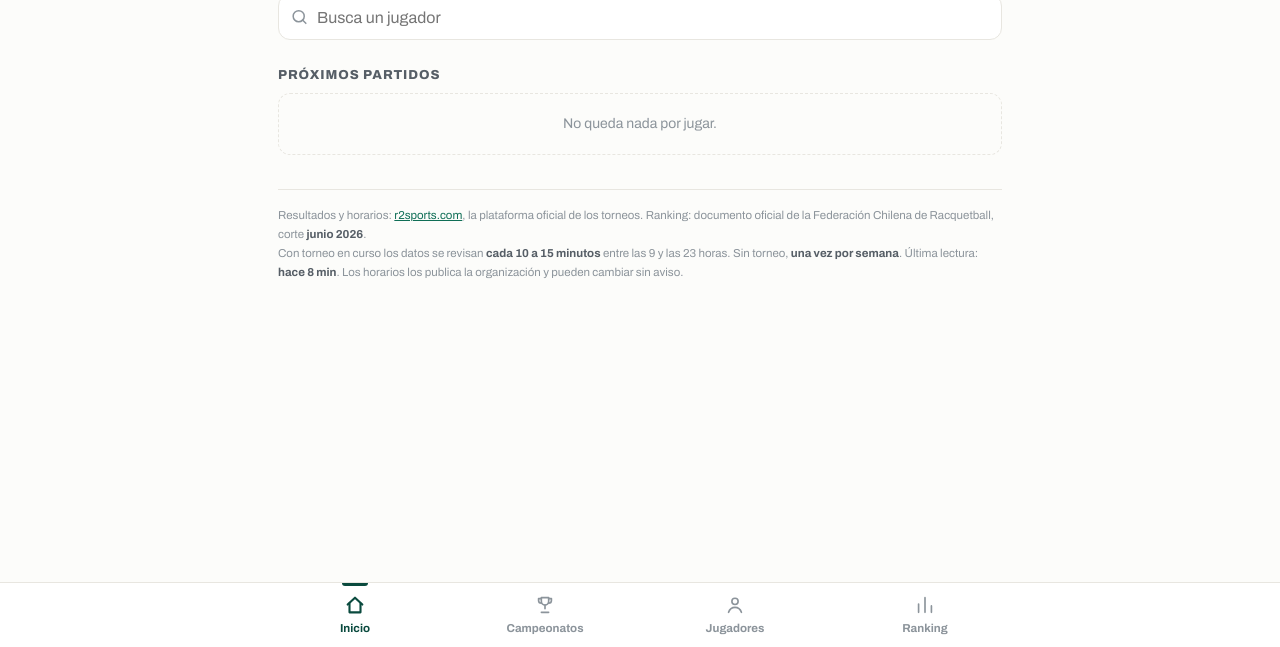
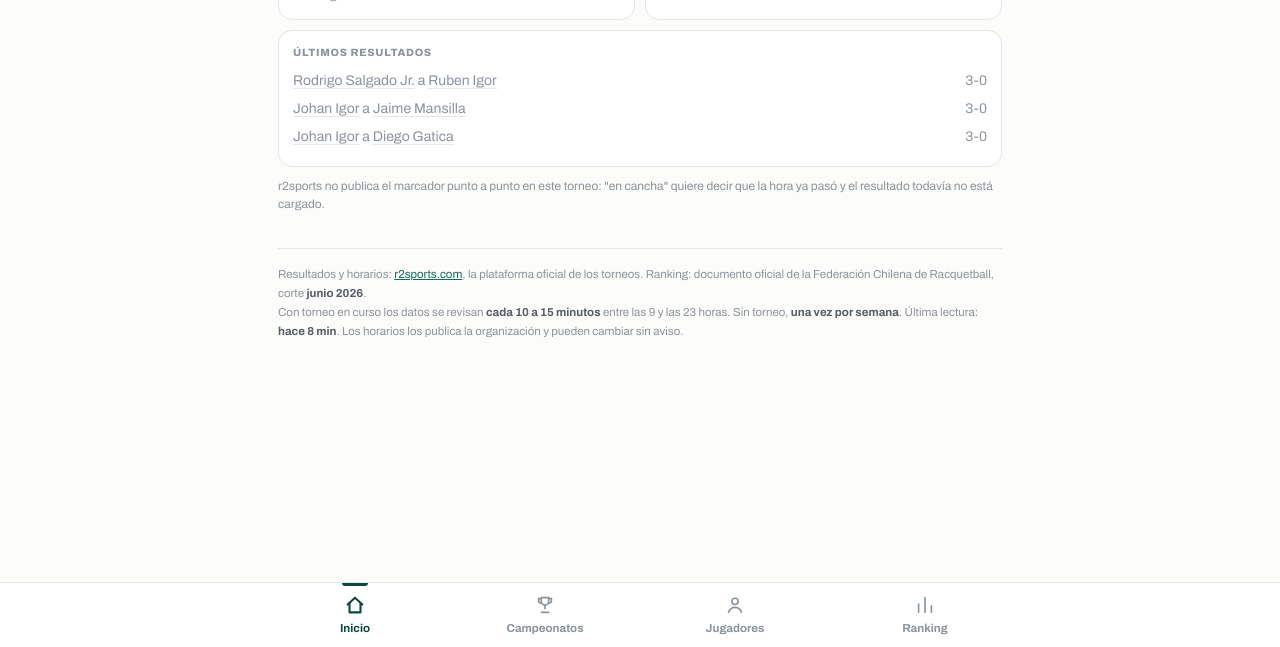
Before and after one commit to fabmarti15/circuito-racquetball, a website: page index.html in a window 1280 px wide. Shown: the part 153-800 px from the top of the page. Drawn offline with Linux system fonts and the light colour scheme; no server answers.

Commit message:
Portada tipo tablero
- Se va el titular 'Hay torneo jugandose' y el buscador de la portada, que ocupaba
  el mejor espacio: buscar vive en la pestana Jugadores.
- Cuadros de distinto tamano. Con torneo: en cancha en naranja, siguiente con la
  hora grande, cuantos quedan, cuantos se jugaron y los ultimos resultados.
- Sin torneo: podio 1-2-3 de Singles Open y de Singles Damas con los puntos
  oficiales, categorias, jugadores y los campeones de la ultima fecha.
- Los campeones de la portada salen de la fecha mas reciente que SI tenga podios:
  si el ultimo torneo termino sin resumen publicado, la tarjeta quedaba vacia.

```diff
--- a/index.html
+++ b/index.html
@@ -107,6 +107,35 @@
   .li.top{background:var(--oro-soft)}
   .cards{display:grid;grid-template-columns:1fr;gap:9px;margin-top:8px}
   @media (min-width:560px){ .cards{grid-template-columns:1fr 1fr} }
+
+  /* tablero de la portada: cuadros de distinto tamaño, el grande es lo que importa */
+  .tablero{display:grid;grid-template-columns:1fr 1fr;gap:10px;margin-top:16px}
+  .t2{grid-column:span 2}
+  .tile{display:block;width:100%;text-align:left;background:var(--card);border:1px solid var(--line);border-radius:14px;padding:14px}
+  .tile:hover{border-color:var(--green-2)}
+  .tile .rot{font-size:10.5px;letter-spacing:.07em;text-transform:uppercase;font-weight:800;color:var(--ink-3);margin-bottom:7px;display:flex;align-items:center;gap:6px}
+  .tile .cifra{font-size:30px;font-weight:800;letter-spacing:-.035em;line-height:1}
+  .tile .pie{font-size:12px;color:var(--ink-3);margin-top:4px}
+  .tile.viva{background:var(--signal-soft);border-color:#F3D9CB}
+  .tile.viva .rot{color:var(--signal)}
+  .tile.viva .punto{width:7px;height:7px;border-radius:50%;background:var(--signal);animation:lat 1.8s infinite}
+  .tile.verde{background:var(--green-soft);border-color:#D8E7E0}
+  .tile.verde .rot{color:var(--green-2)}
+  .duelo{font-size:19px;font-weight:700;letter-spacing:-.015em;line-height:1.32}
+  .duelo em{font-style:normal;color:var(--ink-3);font-weight:600}
+  .duelo-pie{font-size:12px;color:var(--ink-3);margin:1px 0 0}
+  .duelo + .duelo{margin-top:9px}
+  .hora-gr{display:grid;grid-template-columns:58px 1fr;gap:12px;align-items:baseline}
+  .hora-gr b{font-size:25px;font-weight:800;letter-spacing:-.03em;font-variant-numeric:tabular-nums}
+  .podio{display:flex;align-items:baseline;gap:9px;padding:5px 0;font-size:15px}
+  .podio + .podio{border-top:1px solid var(--line-2)}
+  .podio i{font-style:normal;width:15px;font-size:12.5px;font-weight:800;color:var(--ink-3);flex:none}
+  .podio b{font-weight:600}
+  .podio span{margin-left:auto;font-variant-numeric:tabular-nums;font-weight:800;color:var(--ink-2)}
+  .podio.uno i{color:var(--oro)}
+  .podio.uno b{font-weight:800}
+  .mini{display:flex;justify-content:space-between;gap:10px;font-size:14px;padding:4px 0}
+  .mini span{color:var(--ink-3);white-space:nowrap}
   .card{display:block;width:100%;text-align:left;background:var(--card);border:1px solid var(--line);border-radius:var(--radius);padding:13px 14px}
   .card:hover{border-color:var(--green-2)}
   .card .t{font-size:11px;letter-spacing:.05em;text-transform:uppercase;font-weight:700;color:var(--ink-3)}
@@ -329,6 +358,12 @@ function catalogo() {
 }
 function torneoActivo() { return catalogo().find(function (x) { return x.estado === 'in-progress'; }) || null; }
 function ultimoJugado() { return catalogo().find(function (x) { return x.estado === 'finished'; }) || catalogo()[0] || null; }
+// Para la portada: la fecha más reciente que SÍ tenga podios publicados. Si el
+// último torneo terminó pero la Federación no cargó nada, mostrar su tarjeta vacía
+// deja la portada con cara de error.
+function ultimaConPodios() {
+  return catalogo().find(function (x) { return x.estado === 'finished' && ((x.counts || {}).finishedDivisions || 0) > 0; }) || ultimoJugado();
+}
 
 /* ---------- piezas ---------- */
 function nodoJugadores(lista, textoPlano, extra) {
@@ -433,62 +468,133 @@ function buscador(placeholder, onPick) {
   return cont;
 }
 
-/* ================= INICIO ================= */
+/* ================= INICIO: tablero ================= */
+function tile(clase, rotulo, contenido, alClic, conPunto) {
+  const t = el(alClic ? 'button' : 'div', 'tile ' + (clase || ''));
+  const r = el('div', 'rot');
+  if (conPunto) r.appendChild(el('span', 'punto'));
+  r.appendChild(el('span', null, esc(rotulo)));
+  t.appendChild(r);
+  t.appendChild(contenido);
+  if (alClic) t.onclick = alClic;
+  return t;
+}
+function duelo(m, conHora) {
+  const box = el('div');
+  const d = el('div', 'duelo');
+  d.appendChild(nodoJugadores(m.lado1, m.p1));
+  d.appendChild(el('em', null, ' vs '));
+  d.appendChild(nodoJugadores(m.lado2, m.p2));
+  box.appendChild(d);
+  const f = fechaDe(m.day, m.time);
+  box.appendChild(el('div', 'duelo-pie', (conHora && f ? hhmm(f) + ' · ' : '') + esc(String(m.round || '').toLowerCase() + ' ' + m.division)));
+  return box;
+}
 function vInicio(app) {
   const activo = torneoActivo();
-  app.appendChild(el('h1', null, activo ? 'Hay torneo jugándose' : 'Circuito Nacional'));
-  app.appendChild(el('div', 'sub', activo
-    ? nombreCorto(activo.name, activo.startDate) + ' · ' + rangoEs(activo.startDate, activo.endDate)
-    : 'Ranking oficial, campeonatos y jugadores del racquetball chileno.'));
-  app.appendChild(buscador('Busca un jugador', function (j) { ir({ vista: 'jugador', uid: j.uid || j.id }); }));
+  const tab = el('div', 'tablero');
 
   if (activo && T && String(T.tid) === String(activo.tid)) {
     const g = clasificar(T);
+    const jugados = (T.matches || []).length;
+
     if (g.live.length) {
-      app.appendChild(el('h2', null, 'En cancha ahora'));
-      g.live.forEach(function (m) { app.appendChild(filaPartido(m, { live: true })); });
-      app.appendChild(el('div', 'nota', 'r2sports no publica el marcador punto a punto en este torneo. "En cancha" quiere decir que la hora ya pasó y el resultado todavía no está cargado.'));
+      const box = el('div');
+      g.live.slice(0, 3).forEach(function (m) { box.appendChild(duelo(m, true)); });
+      if (g.live.length > 3) box.appendChild(el('div', 'duelo-pie', 'y ' + (g.live.length - 3) + ' más'));
+      tab.appendChild(tile('viva t2', 'En cancha · ' + g.live.length + (g.live.length === 1 ? ' partido' : ' partidos'), box,
+        function () { ir({ vista: 'campeonato', tid: T.tid }); }, true));
     }
-    app.appendChild(el('h2', null, 'Próximos partidos'));
-    if (!g.next.length) app.appendChild(el('div', 'vacio', 'No queda nada por jugar.'));
-    g.next.slice(0, 5).forEach(function (m) { app.appendChild(filaPartido(m)); });
-    if (g.next.length > 5) {
-      const b = el('button', 'btn', 'Ver los ' + g.next.length + ' partidos');
-      b.style.marginTop = '10px';
-      b.onclick = function () { ir({ vista: 'campeonato', tid: T.tid }); };
-      app.appendChild(b);
+    if (g.next.length) {
+      const m = g.next[0], f = fechaDe(m.day, m.time);
+      const box = el('div', 'hora-gr');
+      box.appendChild(el('b', null, f ? hhmm(f) : '—'));
+      box.appendChild(duelo(m, false));
+      const falta = f ? faltan(f) : null;
+      tab.appendChild(tile(g.live.length ? 't2' : 'verde t2', 'Siguiente' + (falta ? ' · ' + falta : ''), box,
+        function () { ir({ vista: 'campeonato', tid: T.tid }); }));
     }
-  } else {
-    // Sin torneo: la página sigue teniendo sentido.
-    if (RK) {
-      app.appendChild(el('h2', null, 'Líderes del ranking'));
-      const cards = el('div', 'cards');
-      RK.categorias.slice().sort(function (a, b) { return b.conPuntos - a.conPuntos; }).slice(0, 4).forEach(function (c) {
-        cards.appendChild(tarjetaCategoria(c));
+    const c1 = el('div');
+    c1.appendChild(el('div', 'cifra', String(g.next.length)));
+    c1.appendChild(el('div', 'pie', 'ver la agenda'));
+    tab.appendChild(tile('', 'Por jugar', c1, function () { ir({ vista: 'campeonato', tid: T.tid }); }));
+
+    const c2 = el('div');
+    c2.appendChild(el('div', 'cifra', String(jugados)));
+    c2.appendChild(el('div', 'pie', 'ver resultados'));
+    tab.appendChild(tile('', 'Ya jugados', c2, function () { ir({ vista: 'campeonato', tid: T.tid }); }));
+
+    if (jugados) {
+      const box = el('div');
+      (T.matches || []).slice(0, 3).forEach(function (m) {
+        const gs = m.games || [];
+        const sg = gs.filter(function (x) { return x.w > x.l; }).length, sp = gs.filter(function (x) { return x.l > x.w; }).length;
+        const f = el('div', 'mini');
+        const izq = el('span'); izq.appendChild(nodoJugadores([m.ganador || {}], (m.ganador || {}).name || '—'));
+        izq.appendChild(document.createTextNode(' a '));
+        izq.appendChild(nodoJugadores([m.perdedor || {}], (m.perdedor || {}).name || '—'));
+        f.appendChild(izq);
+        f.appendChild(el('span', null, gs.length ? sg + '-' + sp : (m.forfeit ? 'W.O.' : '')));
+        box.appendChild(f);
       });
-      app.appendChild(cards);
-      const b = el('button', 'btn', 'Ver las 10 categorías'); b.style.marginTop = '10px';
-      b.onclick = function () { ir({ vista: 'ranking' }); };
-      app.appendChild(b);
+      tab.appendChild(tile('t2', 'Últimos resultados', box, function () { ir({ vista: 'campeonato', tid: T.tid }); }));
     }
-    const ult = ultimoJugado();
-    if (ult) {
-      app.appendChild(el('h2', null, 'Campeones de la última fecha'));
-      app.appendChild(el('div', 'sub', nombreCorto(ult.name, ult.startDate) + ' · ' + rangoEs(ult.startDate, ult.endDate)));
+    app.appendChild(tab);
+    app.appendChild(el('div', 'nota', 'r2sports no publica el marcador punto a punto en este torneo: "en cancha" quiere decir que la hora ya pasó y el resultado todavía no está cargado.'));
+    return;
+  }
+
+  // ---- sin torneo: manda el ranking oficial ----
+  if (RK) {
+    ['Singles Open', 'Singles Damas'].forEach(function (label, i) {
+      const C = RK.categorias.find(function (c) { return c.label === label; });
+      if (!C) return;
       const box = el('div');
-      box.appendChild(el('div', 'nota', 'Cargando…'));
-      app.appendChild(box);
-      cargarTorneo(ult.tid).then(function (t) {
-        box.innerHTML = '';
-        const pods = podios(t);
-        if (!pods.length) { box.appendChild(el('div', 'vacio', 'Esa fecha todavía no tiene resultados publicados.')); return; }
-        box.appendChild(listaPodios(pods.slice(0, 6), t));
-        const b2 = el('button', 'btn', 'Ver la fecha completa'); b2.style.marginTop = '10px';
-        b2.onclick = function () { ir({ vista: 'campeonato', tid: ult.tid }); };
-        box.appendChild(b2);
+      C.jugadores.slice(0, 3).forEach(function (p, k) {
+        const f = el('div', 'podio' + (k === 0 ? ' uno' : ''));
+        f.appendChild(el('i', null, (k + 1) + 'º'));
+        const b = el('b'); b.appendChild(nodoJugadores([{ uid: (porNombre(p.nombre) || {}).uid, name: p.nombre }], p.nombre));
+        f.appendChild(b);
+        f.appendChild(el('span', null, String(p.pts)));
+        box.appendChild(f);
       });
-    }
+      tab.appendChild(tile((i === 0 ? 'verde ' : '') + 't2', label + ' · ranking oficial', box,
+        function () { ir({ vista: 'ranking', cat: C.key }); }));
+    });
+    const c0 = el('div');
+    c0.appendChild(el('div', 'cifra', String(RK.categorias.length)));
+    c0.appendChild(el('div', 'pie', 'ver todo el ranking'));
+    tab.appendChild(tile('', 'Categorías', c0, function () { ir({ vista: 'ranking' }); }));
   }
+  const cj = el('div');
+  cj.appendChild(el('div', 'cifra', String(jugadores().length || '—')));
+  cj.appendChild(el('div', 'pie', 'buscar a alguien'));
+  tab.appendChild(tile('', 'Jugadores', cj, function () { ir({ vista: 'jugadores' }); }));
+
+  const ult = ultimaConPodios();
+  if (ult) {
+    const box = el('div');
+    box.appendChild(el('div', 'pie', 'Cargando…'));
+    const t = tile('t2', 'Campeones de la última fecha · ' + nombreCorto(ult.name, ult.startDate), box,
+      function () { ir({ vista: 'campeonato', tid: ult.tid }); });
+    tab.appendChild(t);
+    cargarTorneo(ult.tid).then(function (tt) {
+      box.innerHTML = '';
+      const pods = podios(tt).slice(0, 4);
+      if (!pods.length) { box.appendChild(el('div', 'pie', 'Esa fecha todavía no tiene resultados publicados.')); return; }
+      pods.forEach(function (d) {
+        const campeon = (d.placements || []).find(function (p) { return p.rank === 1; });
+        if (!campeon) return;
+        const f = el('div', 'mini');
+        const izq = el('span'); izq.appendChild(nodoJugadores(campeon.players, ''));
+        f.appendChild(izq);
+        f.appendChild(el('span', null, esc(d.nameEs || d.name)));
+        box.appendChild(f);
+      });
+      if (((tt.results || {}).derived)) box.appendChild(el('div', 'pie', 'Deducido de las llaves: la Federación no publicó el resumen.'));
+    });
+  }
+  app.appendChild(tab);
 }
 function clasificar(t) {
   const now = Date.now(), live = [], next = [], sin = [];
```
